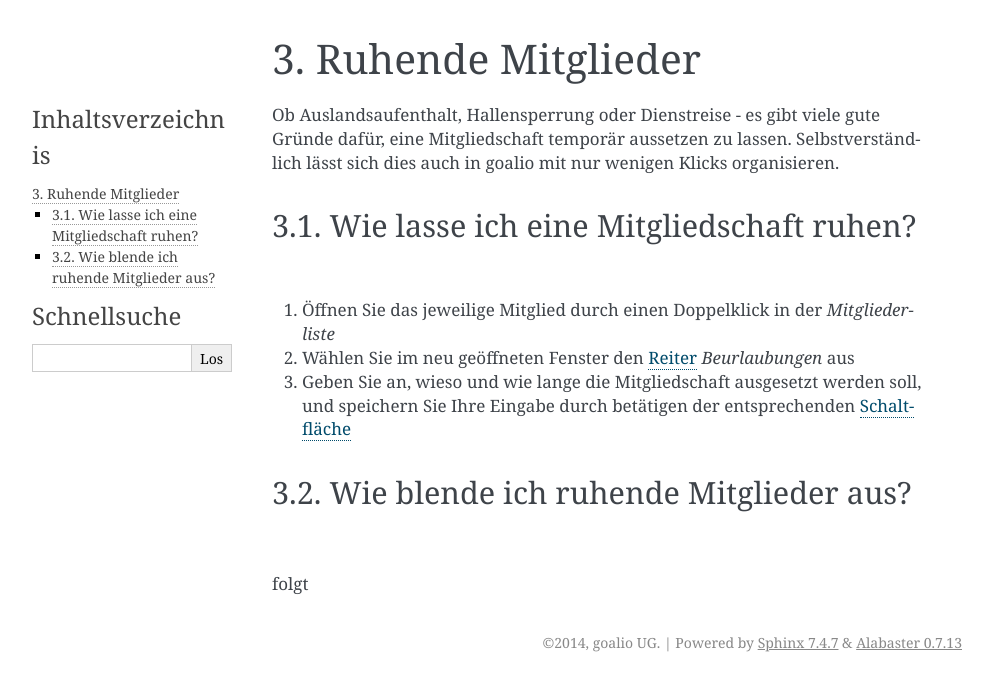
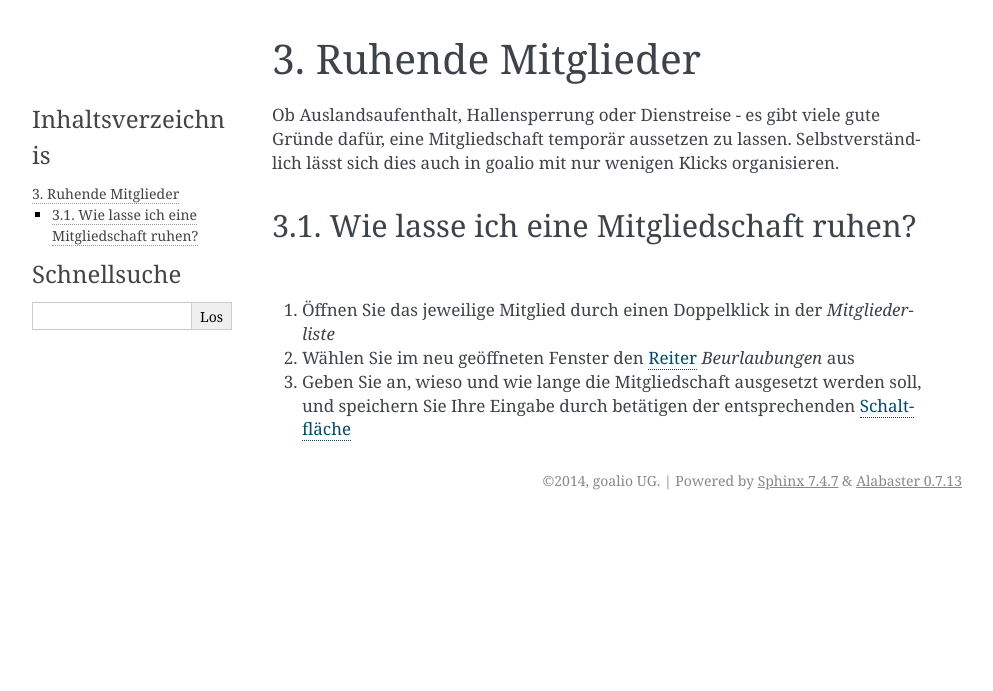
Before and after one commit to goalio/docs, a Sphinx documentation site: the page built from docs/kochbuch/ruhende-mitgliedschaft.rst, in a window 1280 px wide. Shown: the top 691 px of the page, without its empty margins (148-1141 px from the left). Built offline with Sphinx 7.4.7, drawn with Linux system fonts in a browser that asks for light colours; formulas are drawn with MathJax 3.

Commit message:
Update ruhende-mitgliedschaft.rst

```diff
--- a/docs/kochbuch/ruhende-mitgliedschaft.rst
+++ b/docs/kochbuch/ruhende-mitgliedschaft.rst
@@ -12,11 +12,6 @@ Wie lasse ich eine Mitgliedschaft ruhen?
 
 3. Geben Sie an, wieso und wie lange die Mitgliedschaft ausgesetzt werden soll, und speichern Sie Ihre Eingabe durch betätigen der entsprechenden Schaltfläche_
 
-Wie blende ich ruhende Mitglieder aus?
-^^^^^^^^^^^^^^^^^^^^^^^^^^^^^^^^^^^^^^
-
-folgt
-
 .. _Operator: /de/latest/erste-schritte/benutzeroberflaeche.html
 .. _Reiter: /de/latest/erste-schritte/benutzeroberflaeche.html
 .. _Schaltfläche: /de/latest/erste-schritte/benutzeroberflaeche.html
```
